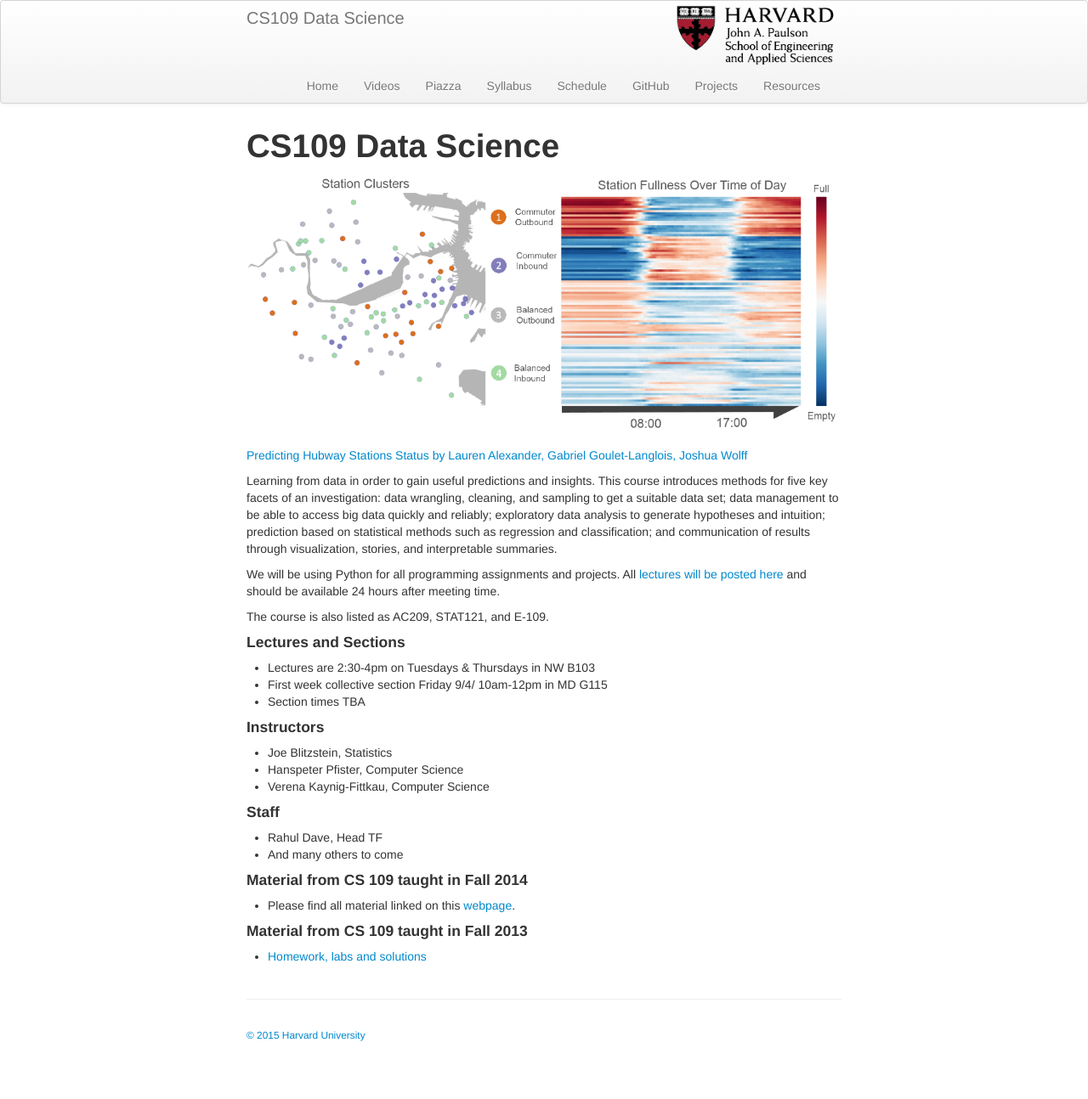
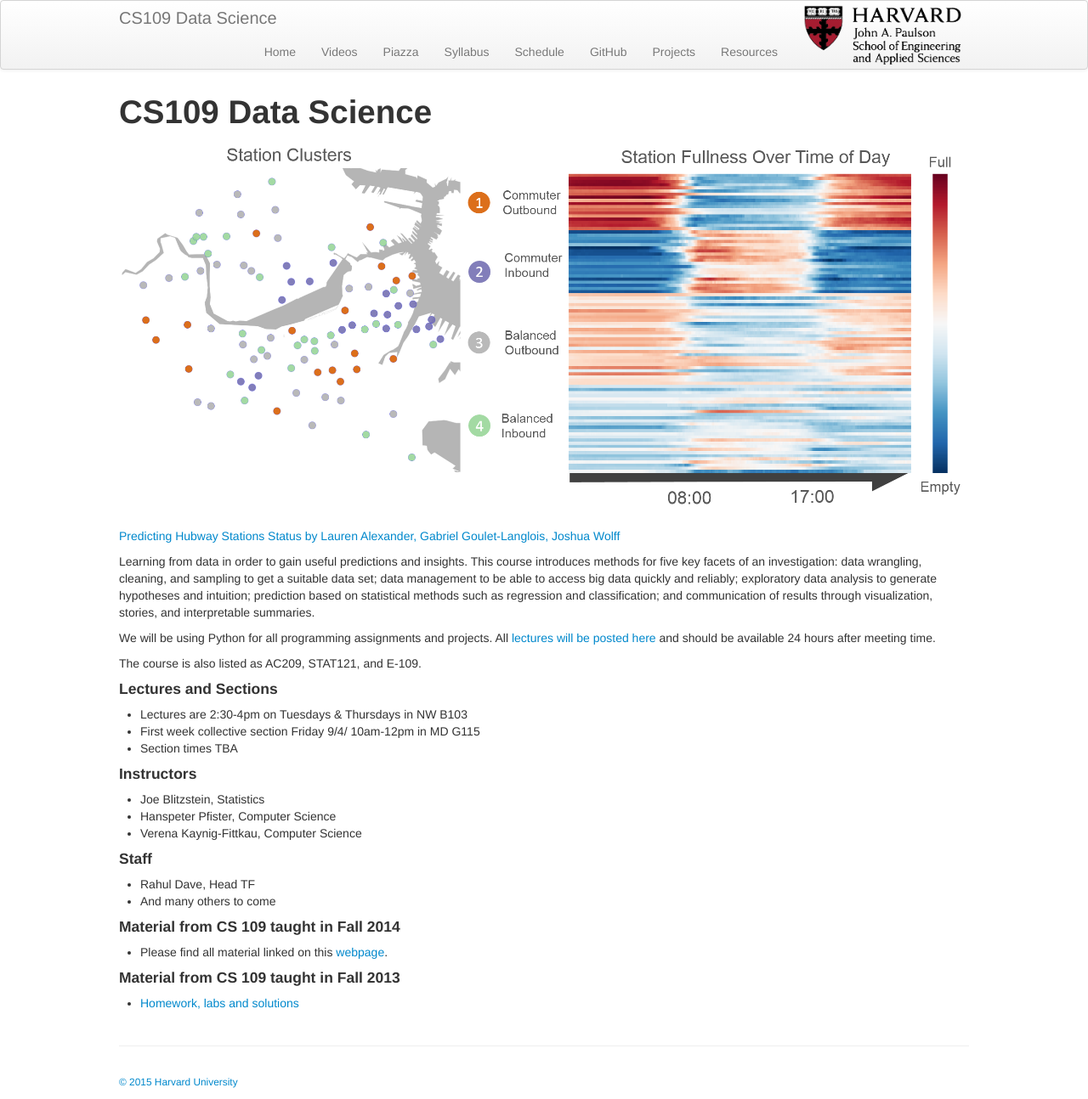
Before and after one commit to cs109/2015, a Jekyll site: the page built from index.md, in a window 1280 px wide. Shown: the whole page at 85% size. Built offline with Jekyll 4.4.1, drawn with Linux system fonts in a browser that asks for light colours; before the commit the page ends 1239 px from its top, so only the background shows below that.

```diff
--- a/assets/themes/twitter/css/style.css
+++ b/assets/themes/twitter/css/style.css
@@ -1,7 +1,7 @@
 /* Custom container */
 .container-narrow {
   margin: 0 auto;
-  max-width: 700px; }
+  max-width: 1000px; }
 
 .container-narrow > hr {
   margin: 30px 0; }
```
